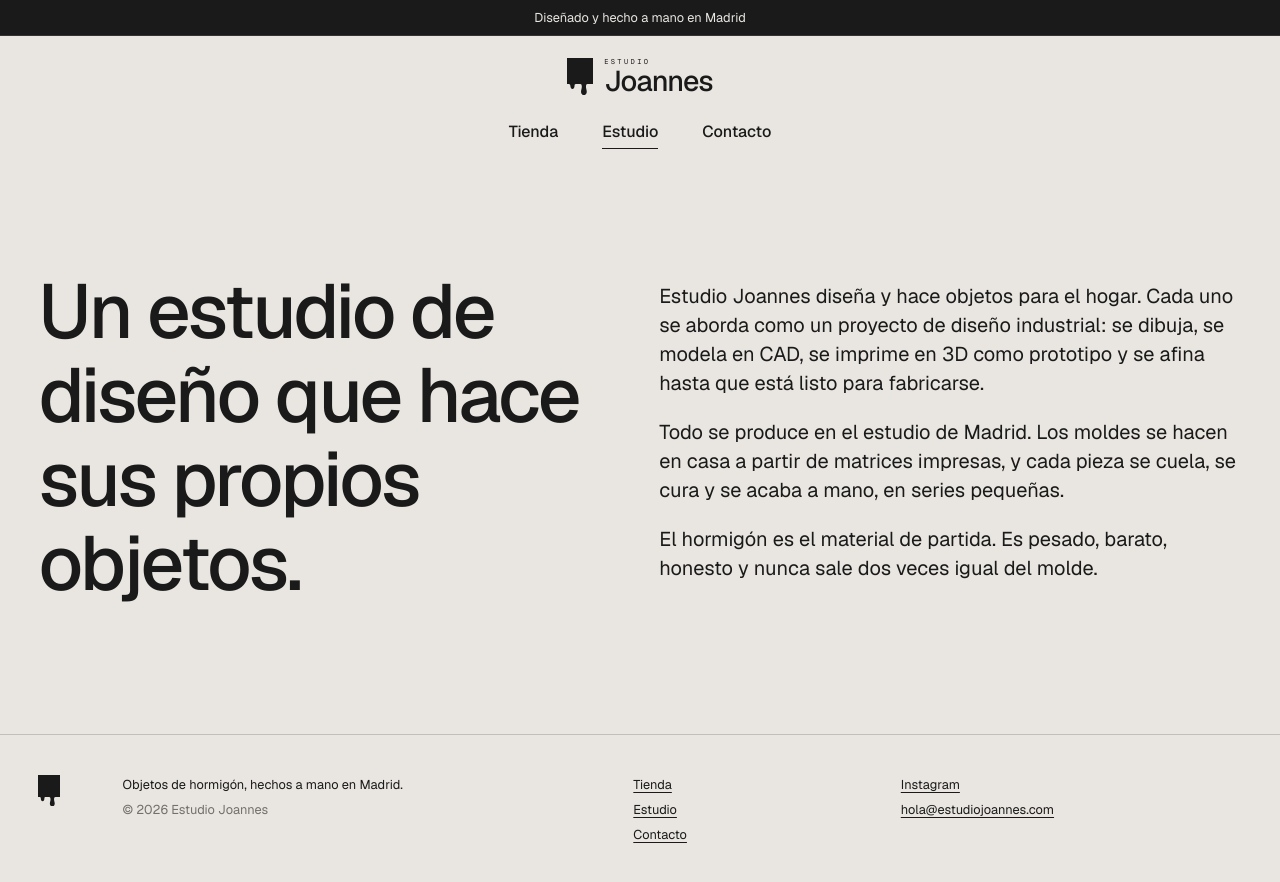
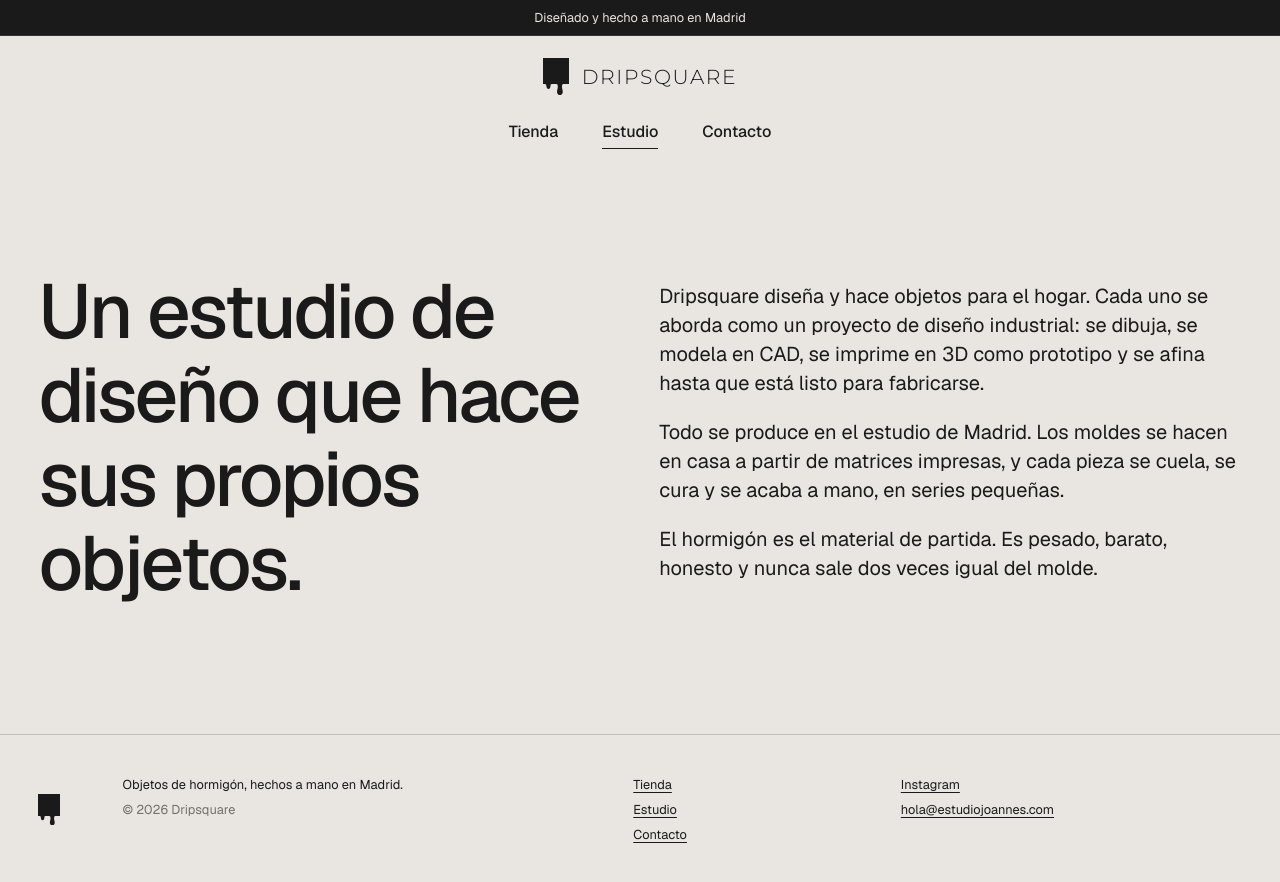
Before and after one commit to ethethrhnrrhnn/estudio-joannes, an Astro site: page /studio in a window 1280 px wide. Built offline with nearby package versions, Linux system fonts and the light colour scheme; Astro itself is replaced by a stand-in of ours.

Commit message:
Rename the studio to Dripsquare with a Montserrat Light wordmark
Co-Authored-By: Claude Sonnet 5.5 <noreply@anthropic.com>

```diff
--- a/src/components/Header.astro
+++ b/src/components/Header.astro
@@ -11,7 +11,7 @@ const links = [
 ---
 <header class:list={['site-header', { dark }]}>
   <div class="wrap bar">
-    <a href="/" aria-label="Estudio Joannes, inicio"><Logo size={26} /></a>
+    <a href="/" aria-label="Dripsquare, inicio"><Logo size={26} /></a>
     <nav aria-label="Principal">
       {links.map((l) => (
         <a href={l.href} aria-current={path.startsWith(l.href) ? 'page' : undefined}>{l.label}</a>
--- a/src/components/Logo.astro
+++ b/src/components/Logo.astro
@@ -1,6 +1,6 @@
 ---
 import { DRIP_PATH } from '../data/brand';
-// Two-drips melting square + two-tier wordmark (ESTUDIO / Joannes), as set in Figma.
+// Two-drips melting square + the DRIPSQUARE wordmark (thin geometric caps).
 interface Props { size?: number; wordmark?: boolean; class?: string }
 const { size = 28, wordmark = true, class: cls = '' } = Astro.props;
 ---
@@ -10,15 +10,13 @@ const { size = 28, wordmark = true, class: cls = '' } = Astro.props;
   </svg>
   {wordmark && (
     <span class="words">
-      <span class="estudio">ESTUDIO</span>
-      <span class="joannes">Joannes</span>
+      <span class="brand">DRIPSQUARE</span>
     </span>
   )}
 </span>
 
 <style>
-  .logo { display: inline-flex; align-items: flex-start; gap: calc(var(--s) * 0.42); }
-  .words { display: flex; flex-direction: column; line-height: 1; margin-top: -0.04em; }
-  .estudio { font-family: var(--mono); font-size: calc(var(--s) * 0.27); letter-spacing: 0.34em; margin-bottom: calc(var(--s) * 0.08); }
-  .joannes { font-family: var(--sans); font-weight: 500; font-size: calc(var(--s) * 1.1); letter-spacing: -0.03em; }
+  .logo { display: inline-flex; align-items: center; gap: calc(var(--s) * 0.5); }
+  .words { display: flex; align-self: center; line-height: 1; }
+  .brand { font-family: var(--brand); font-weight: 300; font-size: calc(var(--s) * 0.78); letter-spacing: 0.08em; }
 </style>
--- a/src/data/shop.ts
+++ b/src/data/shop.ts
@@ -11,7 +11,7 @@ export const shopify = {
 export const shopReady = () => Boolean(shopify.domain && shopify.storefrontAccessToken);
 
 export const site = {
-  name: 'Estudio Joannes',
+  name: 'Dripsquare',
   city: 'Madrid',
   email: 'hola@estudiojoannes.com', // set up this inbox on estudiojoannes.com
   instagram: 'https://instagram.com/', // TODO: handle
--- a/src/layouts/Base.astro
+++ b/src/layouts/Base.astro
@@ -8,7 +8,7 @@ const {
   description = 'Objetos de hormigón, hechos a mano en Madrid.',
   darkHeader = false,
 } = Astro.props;
-const full = title ? `${title} | Estudio Joannes` : 'Estudio Joannes';
+const full = title ? `${title} | Dripsquare` : 'Dripsquare';
 ---
 <!doctype html>
 <html lang="es">
@@ -22,7 +22,7 @@ const full = title ? `${title} | Estudio Joannes` : 'Estudio Joannes';
     <link rel="icon" type="image/svg+xml" href="/favicon.svg" />
     <link rel="preconnect" href="https://fonts.googleapis.com" />
     <link rel="preconnect" href="https://fonts.gstatic.com" crossorigin />
-    <link href="https://fonts.googleapis.com/css2?family=Geist:wght@400;500&family=Geist+Mono&display=swap" rel="stylesheet" />
+    <link href="https://fonts.googleapis.com/css2?family=Geist:wght@400;500&family=Montserrat:wght@300&display=swap" rel="stylesheet" />
   </head>
   <body>
     <p class="announce">Diseñado y hecho a mano en Madrid</p>
--- a/src/pages/studio.astro
+++ b/src/pages/studio.astro
@@ -5,7 +5,7 @@ import Base from '../layouts/Base.astro';
   <article class="wrap studio">
     <h1>Un estudio de diseño que hace sus propios objetos.</h1>
     <div class="body">
-      <p>Estudio Joannes diseña y hace objetos para el hogar. Cada uno se aborda como un proyecto de diseño industrial: se dibuja, se modela en CAD, se imprime en 3D como prototipo y se afina hasta que está listo para fabricarse.</p>
+      <p>Dripsquare diseña y hace objetos para el hogar. Cada uno se aborda como un proyecto de diseño industrial: se dibuja, se modela en CAD, se imprime en 3D como prototipo y se afina hasta que está listo para fabricarse.</p>
       <p>Todo se produce en el estudio de Madrid. Los moldes se hacen en casa a partir de matrices impresas, y cada pieza se cuela, se cura y se acaba a mano, en series pequeñas.</p>
       <p>El hormigón es el material de partida. Es pesado, barato, honesto y nunca sale dos veces igual del molde.</p>
     </div>
--- a/src/styles/global.css
+++ b/src/styles/global.css
@@ -1,4 +1,4 @@
-/* Estudio Joannes — tokens from the logo file in Figma */
+/* Dripsquare — tokens from the logo file in Figma */
 :root {
   --paper: #e9e6e1;   /* raw concrete */
   --stone: #d6d2cb;   /* placeholder fields, hover */
@@ -8,7 +8,7 @@
   --basalt: #171717;  /* the dark block */
 
   --sans: 'Geist', ui-sans-serif, system-ui, sans-serif;
-  --mono: 'Geist Mono', ui-monospace, monospace;
+  --brand: 'Montserrat', 'Gotham', 'Avenir Next', ui-sans-serif, system-ui, sans-serif; /* DRIPSQUARE wordmark: thin geometric caps */
 
   /* type scale, ratio 1.25 from 16px */
   --t-s: 0.8rem;
```
Also changed, not shown: CLAUDE.md (+4 -4 lines), README.md.
